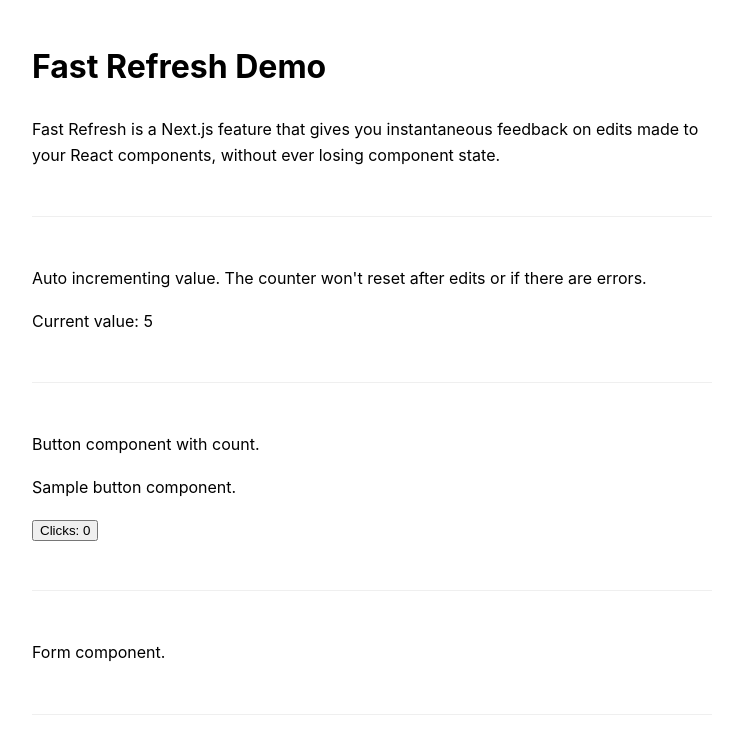
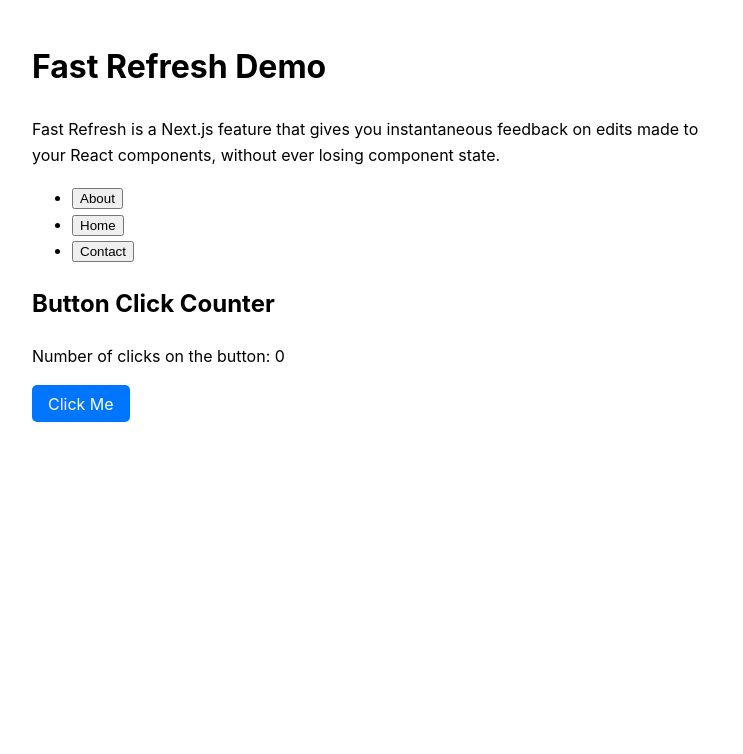
Before and after one commit to IbrahimUsmani118/SwiftUI-OpenSource, a Next.js app: page / in a window 1280 px wide. Shown: the top 754 px of the page, without its empty margins (268-1011 px from the left). Built offline with nearby package versions, Linux system fonts and the light colour scheme.

Commit message:
Removed Auto-Increment

```diff
--- a/pages/HomePage.js
+++ b/pages/HomePage.js
@@ -4,7 +4,8 @@
   return (
     <div>
       <h1>Home Page</h1>
-      {/* Your home page content goes here */}
+      <h2>Welcome to the SwiftUI-OpenSource Project!</h2>
+      <p>Feel free to contribute whatever you feel can make a SwiftUI IDE that's multiplatform!</p>
     </div>
   );
 };
--- a/pages/index.js
+++ b/pages/index.js
@@ -1,7 +1,5 @@
 import React, { useState } from 'react';
 import { Form } from '../components';
-import ClickCount from '../components/ClickCount'; // Import ClickCount component
-import ButtonWithCount from '../components/ButtonWithCount'; // Import ButtonWithCount component
 import styles from '../styles/home.module.css';
 import buttonStyles from '../components/Button.module.css';
 
@@ -15,36 +13,32 @@
 
   return (
     <main className={styles.main}>
-      <h1>Fast Refresh Demo</h1>
-      <p>
+      <div className={styles.container}>
+        <header>
+          <h1 className={styles.title}>Fast Refresh Demo</h1>
+          <p className={styles.description}>
             Fast Refresh is a Next.js feature that gives you instantaneous feedback
             on edits made to your React components, without ever losing component
             state.
           </p>
-      <hr className={styles.hr} />
-      <section>
-      <div>
-        <p>
-          Auto incrementing value. The counter won't reset after edits or if
-          there are errors.
-        </p>
-        <p>Current value: {count}</p>
-        <ClickCount count={count} setCount={setCount} /> {/* Render ClickCount component and pass count */}
-      </div>
-      <hr className={styles.hr} />
-      <div>
-        <p>Button component with count.</p>
-        <ButtonWithCount count={count} setCount={setCount} className={buttonStyles.btn}>
-          Clicks: {count}
-        </ButtonWithCount>
+        </header>
+        <nav className={styles.nav}>
+          <ul className={styles.navList}>
+            <li className={styles.navList}><button onClick={() => {}}>About</button></li>
+            <li className={styles.navList}><button onClick={() => {}}>Home</button></li>
+            <li className={styles.navList}><button onClick={() => {}}>Contact</button></li>
+          </ul>
+        </nav>
+        <section className={styles.section}>
+          <div className={styles.feature}>
+            <h2 className={styles.featureTitle}>Button Click Counter</h2>
+            <p>Number of clicks on the button: {count}</p>
+            <button onClick={() => setCount(count + 1)} className={buttonStyles.btn}>
+              Click Me
+            </button>
           </div>
         </section>
-      <hr className={styles.hr} />
-      <div>
-        <p>Form component.</p>
-        <Form onSubmit={handleSubmit} />
       </div>
-      <hr className={styles.hr} />
     </main>
   );
 }
```
Lines whose indentation alone changed are shown as unchanged.
